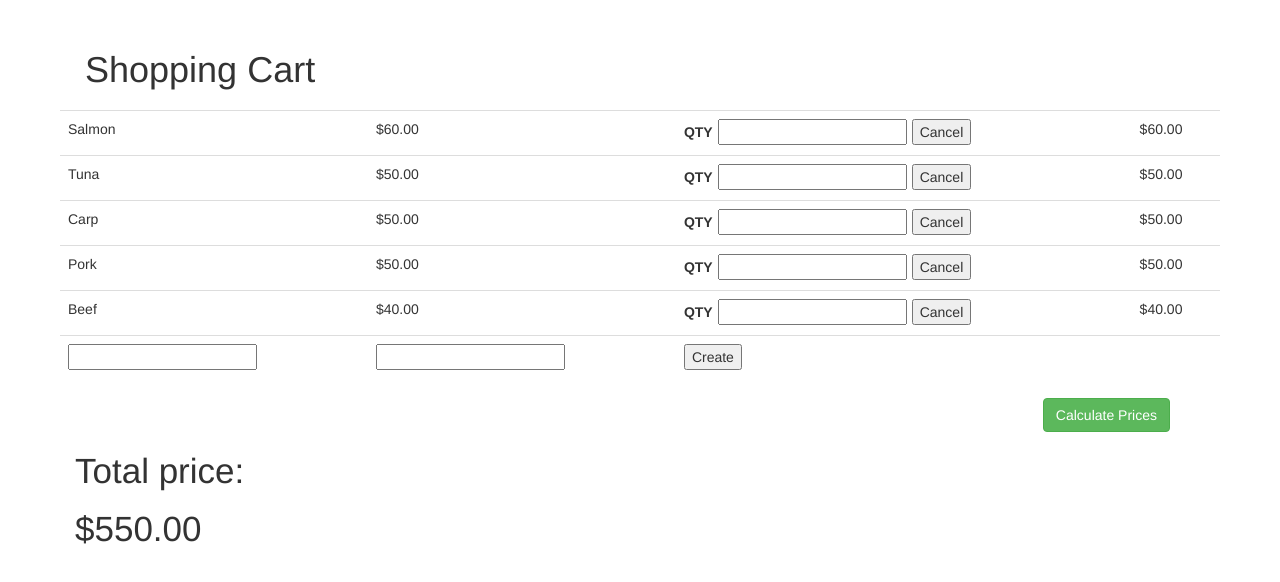
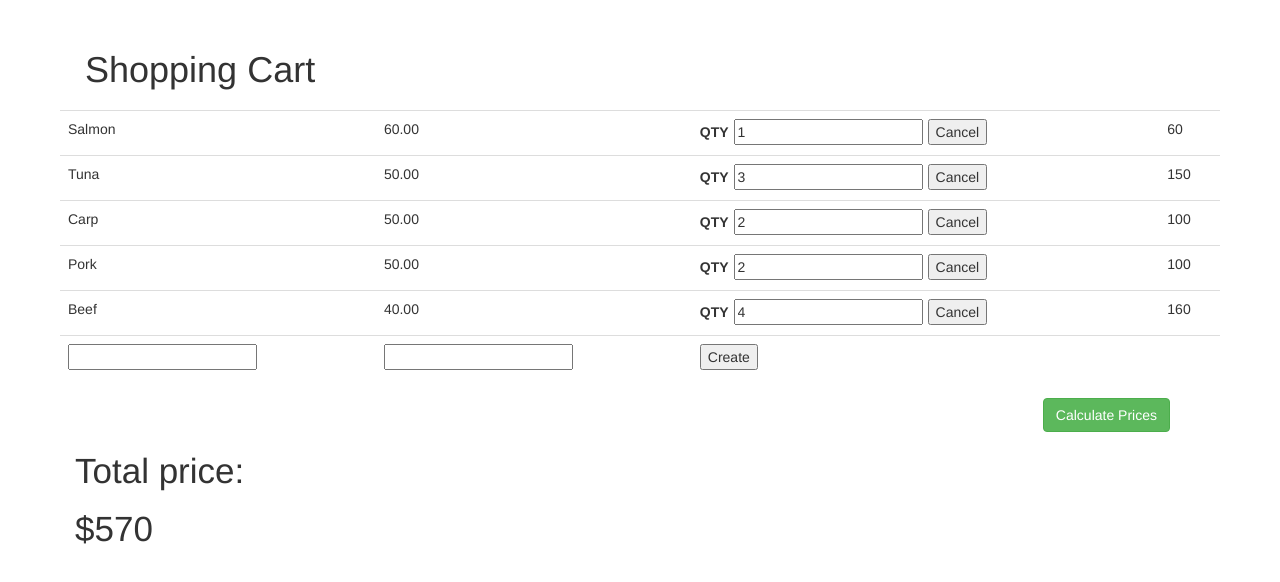
Before and after one commit to Joanna092/Shopping_Cart, a plain HTML site: page index.html in a window 1280 px wide. Drawn offline with nearby package versions, Linux system fonts and the light colour scheme.

Commit message:
calculate and display

```diff
--- a/index.html
+++ b/index.html
@@ -15,10 +15,10 @@
     <link href="css/custom.css" rel="stylesheet">
   </head>
   <body>
+
     <div class="container">
 
      <h1 class="text-left">Shopping Cart</h1>
-
      <div class="row">
 
        <div class="col-12">
@@ -27,37 +27,37 @@
 
              <tr>
                <td class="name">Salmon</td>
-               <td class="price">$60.00</td>
-               <td class="quantity"> <label>QTY </label><input type="text" class="qty"><button type="reset" value="cancel" class="cancel">Cancel</button></td>
-               <td class="subtotal">$60.00</td>
+               <td class="price">60.00</td>
+               <td class="quantity"><label>QTY </label><input type="text" class="qty" value="1"></input><button type="reset" value="cancel" class="cancel">Cancel</button></td>
+               <td class="subtotal"></td>
              </tr>
 
              <tr>
                <td class="name">Tuna</td>
-               <td class="price">$50.00</td>
-               <td class="quantity"><label>QTY </label><input type="text" class="qty"><button type="reset" value="cancel" class="cancel">Cancel</button></td>
-               <td class="subtotal">$50.00</td>
+               <td class="price">50.00</td>
+               <td class="quantity"><label>QTY </label><input type="text" class="qty" value="3"><button type="reset" value="cancel" class="cancel">Cancel</button></td>
+               <td class="subtotal"></td>
              </tr>
 
              <tr>
                <td class="name">Carp</td>
-               <td class="price">$50.00</td>
-               <td class="quantity"><label>QTY </label><input type="text" class="qty"><button type="reset" value="cancel" class="cancel">Cancel</button></td>
-               <td class="subtotal">$50.00</td>
+               <td class="price">50.00</td>
+               <td class="quantity"><label>QTY </label><input type="text" class="qty" value="2"><button type="reset" value="cancel" class="cancel">Cancel</button></td>
+               <td class="subtotal"></td>
              </tr>
 
              <tr>
                <td class="name">Pork</td>
-               <td class="price">$50.00</td>
-               <td class="quantity"><label>QTY </label><input type="text" class="qty"><button type="reset" value="cancel" class="cancel">Cancel</button></td>
-               <td class="subtotal">$50.00</td>
+               <td class="price">50.00</td>
+               <td class="quantity"><label>QTY </label><input type="text" class="qty" value="2"><button type="reset" value="cancel" class="cancel">Cancel</button></td>
+               <td class="subtotal"></td>
              </tr>
 
              <tr>
                <td class="name">Beef</td>
-               <td class="price">$40.00</td>
-               <td class="quantity"><label>QTY </label><input type="text" class="qty"><button type="reset" value="cancel" class="cancel">Cancel</button></td>
-               <td class="subtotal">$40.00</td>
+               <td class="price">40.00</td>
+               <td class="quantity"><label>QTY </label><input type="text" class="qty" value="4"><button type="reset" value="cancel" class="cancel">Cancel</button></td>
+               <td class="subtotal"></td>
              </tr>
 
              <tr>
@@ -66,18 +66,15 @@
                <td class="create"><button type="create" value="cancel">Create</button></td>
                <td></td>
              </tr>
-
          </table>
 
       <div class="text-right">
         <button type ="button" class ="btn btn-success" id ="calculate">Calculate Prices</button>
       </div>
 
-
-
          <div class="col-12 col-md-6">
            <h2 style="font-size: 35px">Total price:</h2>
-           <h2 style="font-size: 35px">$550.00</h2>
+           <h2 style="font-size: 35px">$<span id="totalPrice"></span></h2>
          </div>
 
        </div>
--- a/js/application.js
+++ b/js/application.js
@@ -0,0 +1,45 @@
+var updateSubtotalPrice = function (ele) {
+
+  var itemPrice = parseFloat($(ele).children('.price').text());
+  var itemQuantity = parseFloat($(ele).find('.quantity input').val());
+
+  var subtotalPrice = itemPrice * itemQuantity;
+  $(ele).children('.subtotal').html(subtotalPrice);
+
+  return subtotalPrice;
+}
+
+
+$(document).ready(function () {
+  $('tbody tr').each(function (i, ele) {
+    var subtotalPrice = updateSubtotalPrice (ele);
+  });
+});
+
+var sum = function (acc, x) { return acc + x; };
+
+var updateShoppingValue = function () {
+  var itemValues = [];
+
+  $('tbody tr').each(function (i, ele) {
+    var totalValue = updateSubtotalPrice(ele);
+    itemValues.push(totalValue);
+
+    const newTotalValue = itemValues.filter(function (value) {
+    return !Number.isNaN(value);
+});
+
+var totalShoppingValue = newTotalValue.reduce(sum);
+$('#totalPrice').html(totalShoppingValue);
+
+  });
+}
+
+$(document).ready(function () {
+  updateShoppingValue();
+
+  $('tr input').on('input', function () {
+    updateShoppingValue();
+  });
+
+});
```
